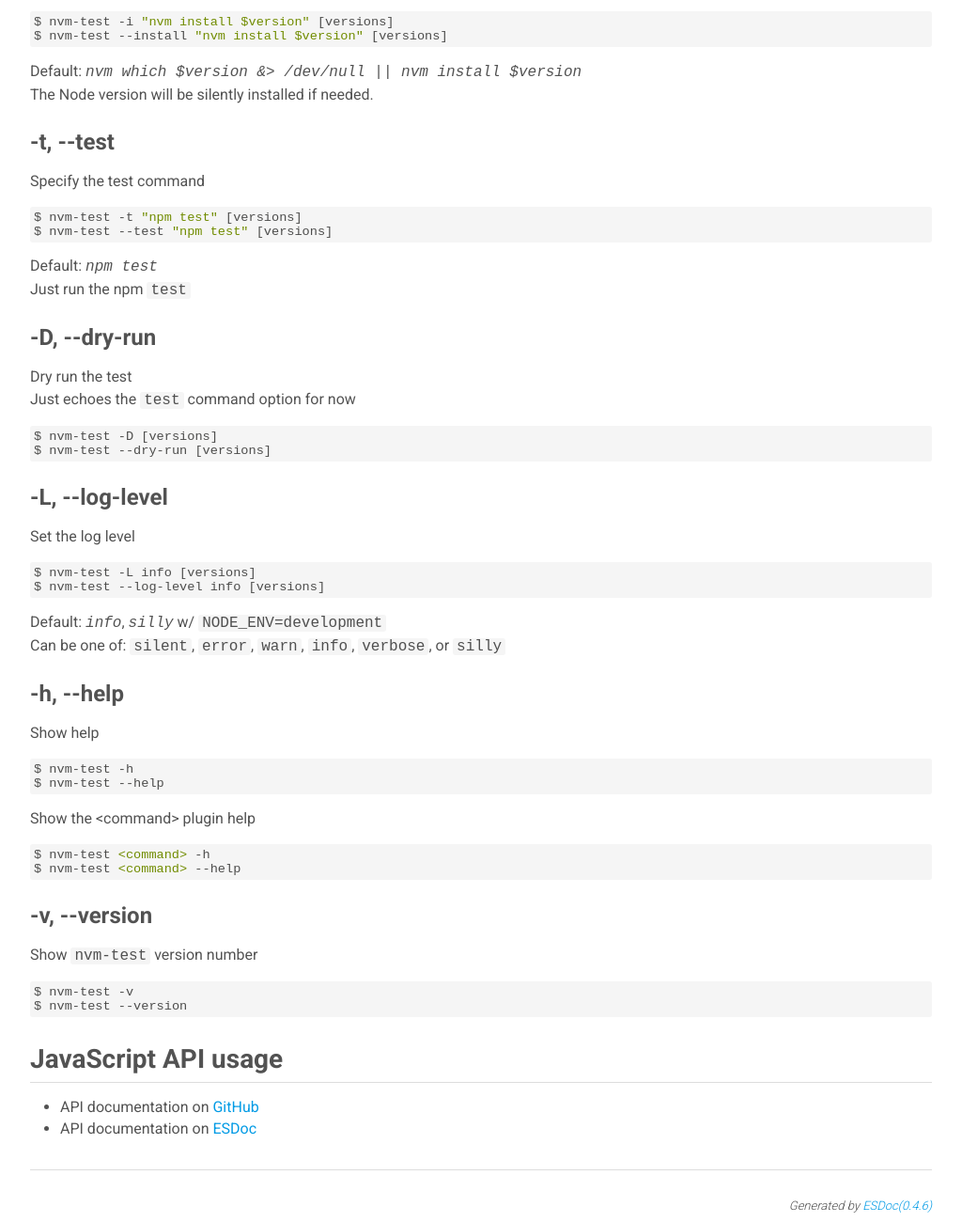
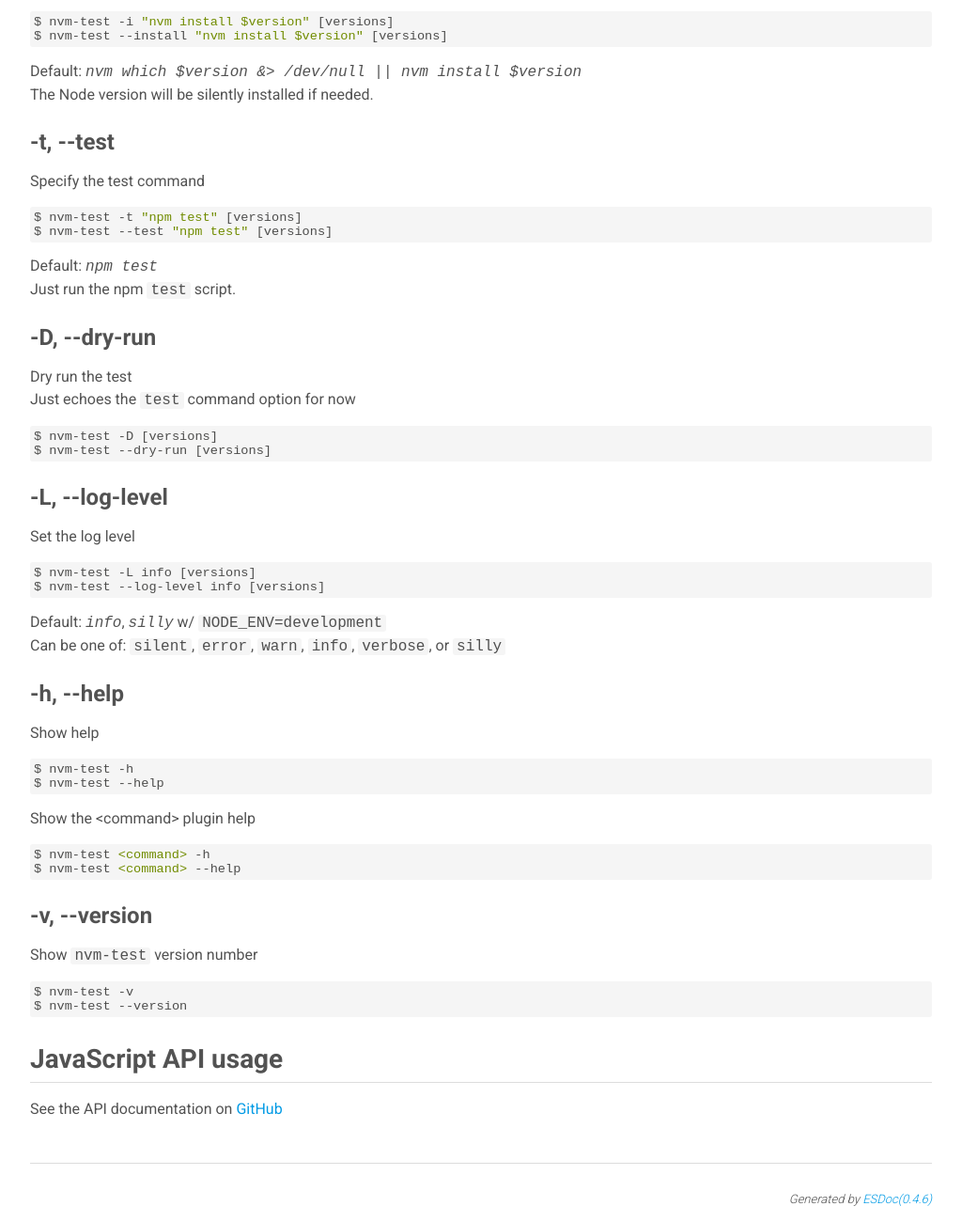
Before and after one commit to sylvaindethier/nvm-test, a website: page index.html in a window 1280 px wide. Shown: the part 3168-4468 px from the top of the page at 94% size, without its empty margins (238-1262 px from the left). Drawn offline with Linux system fonts and the light colour scheme.

Commit message:
doc(update): Auto build

```diff
--- a/index.html
+++ b/index.html
@@ -75,7 +75,7 @@ Options:
 </code></pre>
 <p>By default it runs 2 (configurable) sub commands as Promises:</p>
 <ul>
-<li><p><strong>install</strong> command: <code>nvm which $version || nvm install $version</code><br>Which silently install the specified <code>$version</code> if required.</p>
+<li><p><strong>install</strong> command: <code>nvm which $version || nvm install $version</code><br>Which silently install the specified <code>$version</code> if needed.</p>
 </li>
 <li><p><strong>test</strong> command: <code>npm test</code><br>Which run the configured <code>test</code> npm scripts.<br>The command is always preceded by <code>nvm use $version</code> in order to make the Node
 <code>$version</code> used before the test.</p>
@@ -126,7 +126,7 @@ $ nvm-test --install &quot;nvm install $version&quot; [versions]</code>
 <pre><code class="lang-sh"><code class="source-code prettyprint">$ nvm-test -t &quot;npm test&quot; [versions]
 $ nvm-test --test &quot;npm test&quot; [versions]</code>
 </code></pre>
-<p>Default: <em><code>npm test</code></em><br>Just run the npm <code>test</code></p>
+<p>Default: <em><code>npm test</code></em><br>Just run the npm <code>test</code> script.</p>
 <h3 id="-d-dry-run">-D, --dry-run</h3>
 <blockquote>
 <p>Dry run the test<br>Just echoes the <code>test</code> command option for now</p>
@@ -163,10 +163,7 @@ $ nvm-test &lt;command&gt; --help</code>
 $ nvm-test --version</code>
 </code></pre>
 <h2 id="javascript-api-usage">JavaScript API usage</h2>
-<ul>
-<li>API documentation on <a href="https://sylvaindethier.github.io/nvm-test">GitHub</a></li>
-<li>API documentation on <a href="https://doc.esdoc.org/github.com/sylvaindethier/nvm-test">ESDoc</a></li>
-</ul>
+<p>See the API documentation on <a href="https://sylvaindethier.github.io/nvm-test">GitHub</a></p>
 </div>
 </div>
 
--- a/package.json
+++ b/package.json
@@ -1,6 +1,6 @@
 {
   "name": "nvm-test",
-  "version": "2.0.0",
+  "version": "2.0.1",
   "description": "Test using differents Node versions with nvm",
   "main": "./lib/api.js",
   "bin": {
@@ -17,7 +17,7 @@
     "test:only": "mocha",
     "coverage": "rimraf coverage && istanbul cover _mocha -- -R spec",
     "preversion": "npm run build",
-    "prepublish": "npm run build:doc && npm run deploy:doc",
+    "postversion": "npm run build:doc && npm run deploy:doc",
     "deploy:doc": "gh-pages --dist ./doc --message 'doc(update): Auto build'"
   },
   "repository": {
```
